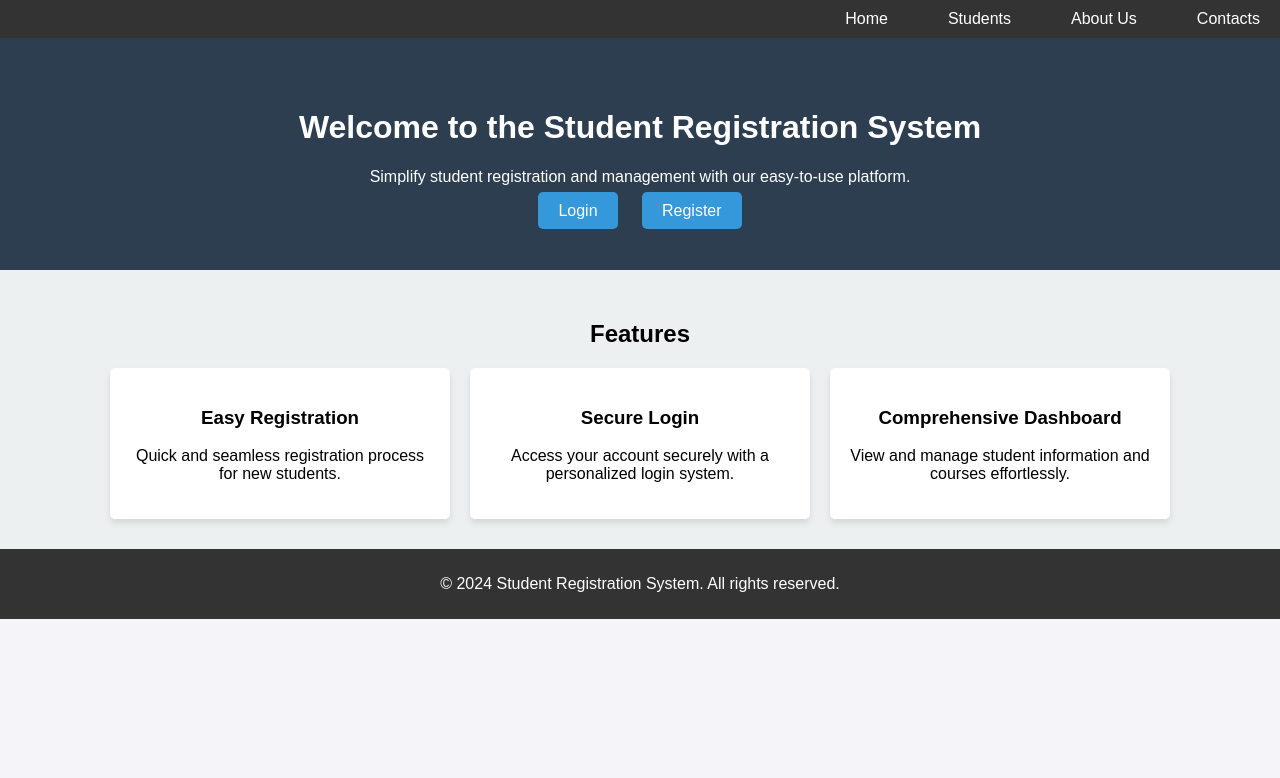
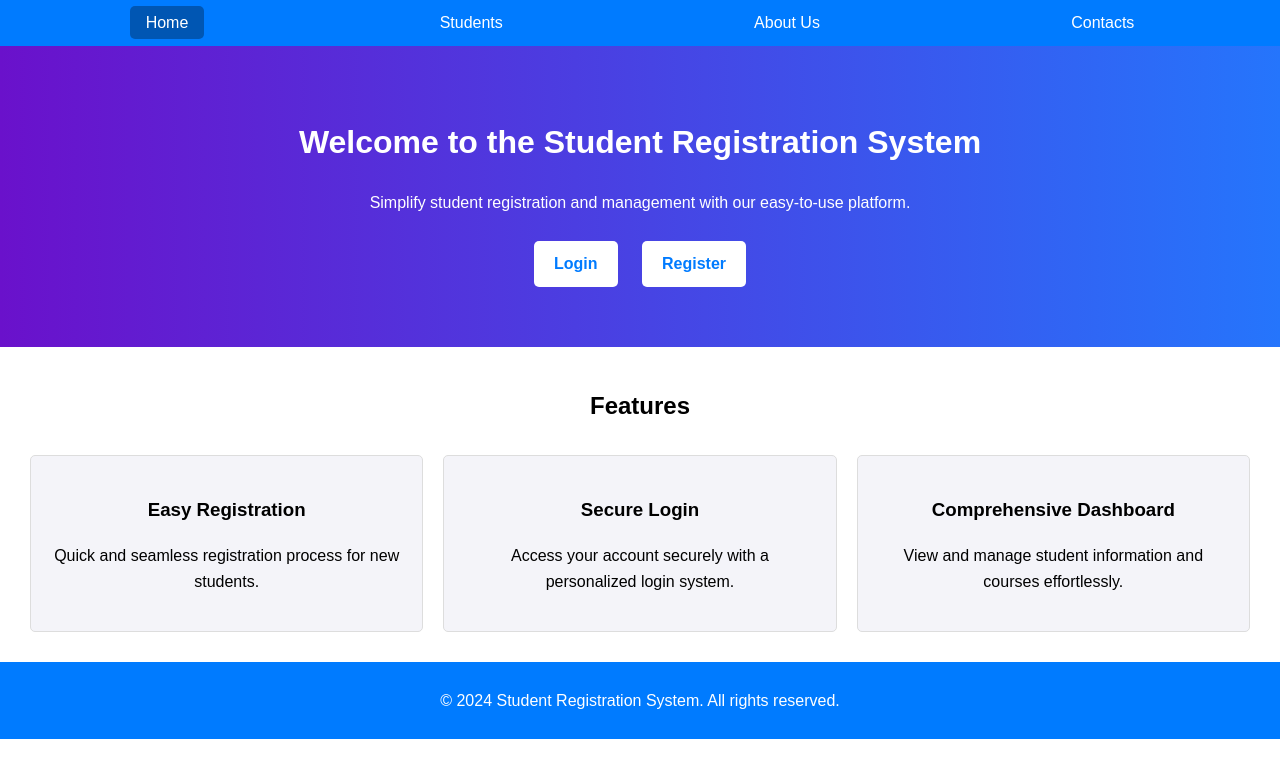
Before and after one commit to FridasamKarimi/studregsys, a website: page frontend/index.html in a window 1280 px wide. Drawn offline with Linux system fonts and the light colour scheme.

Commit message:
modified

```diff
--- a/frontend/assets/css/index.css
+++ b/frontend/assets/css/index.css
@@ -1,85 +1,99 @@
-/* General Styles */
+/* General styles */
 body {
     font-family: Arial, sans-serif;
     margin: 0;
     padding: 0;
-    background-color: #f4f4f9;
+    line-height: 1.6;
 }
 
 .navbar {
-    background-color: #333;
-    padding: 10px 0;
-    text-align: center;
+    background-color: #007bff;
+    padding: 10px 20px;
 }
 
-.navbar .nav-links {
+.nav-links {
     list-style: none;
+    display: flex;
+    justify-content: space-around;
+    padding: 0;
     margin: 0;
-    padding: 0;
-    display: flex;
-    justify-content: right;
-    gap: 20px;
 }
 
-.navbar .nav-links a {
+.nav-links a {
     color: white;
     text-decoration: none;
-    padding: 10px 20px;
-    border-radius: 5px;
+    padding: 8px 16px;
 }
 
-.navbar .nav-links a:hover {
-    background-color: #575757;
+.nav-links a:hover, .nav-links .active {
+    background-color: #0056b3;
+    border-radius: 5px;
 }
 
 .hero-section {
     text-align: center;
-    padding: 50px;
-    background-color: #2c3e50;
+    padding: 50px 20px;
+    background: linear-gradient(to right, #6a11cb, #2575fc);
     color: white;
 }
 
-.hero-section .btn {
-    background-color: #3498db;
-    color: white;
+.cta-buttons .btn {
+    display: inline-block;
+    margin: 10px;
     padding: 10px 20px;
+    background-color: white;
+    color: #007bff;
     text-decoration: none;
     border-radius: 5px;
-    margin: 10px;
+    font-weight: bold;
 }
 
-.hero-section .btn:hover {
-    background-color: #2980b9;
+.cta-buttons .btn:hover {
+    background-color: #0056b3;
+    color: white;
 }
 
 .features {
+    padding: 20px;
     text-align: center;
-    padding: 30px;
-    background-color: #ecf0f1;
-}
-
-.features h2 {
-    margin-bottom: 20px;
 }
 
 .feature-list {
     display: flex;
+    flex-wrap: wrap;
     justify-content: center;
-    gap: 20px;
-    flex-wrap: wrap;
 }
 
 .feature-item {
-    background-color: white;
+    margin: 10px;
     padding: 20px;
+    background-color: #f4f4f9;
+    border: 1px solid #ddd;
     border-radius: 5px;
-    width: 300px;
-    box-shadow: 0 4px 6px rgba(0, 0, 0, 0.1);
+    flex: 1 1 calc(33% - 40px);
+    box-sizing: border-box;
 }
 
 .footer {
-    background-color: #333;
+    text-align: center;
+    padding: 10px;
+    background-color: #007bff;
     color: white;
-    text-align: center;
-    padding: 10px 0;
 }
+
+/* Responsive Design */
+@media screen and (max-width: 768px) {
+    .nav-links {
+        flex-direction: column;
+        text-align: center;
+    }
+
+    .feature-list {
+        flex-direction: column;
+    }
+
+    .feature-item {
+        margin: 10px auto;
+        width: 80%;
+    }
+}
```
Also changed, not shown: frontend/login.html (+12 -1 lines).
